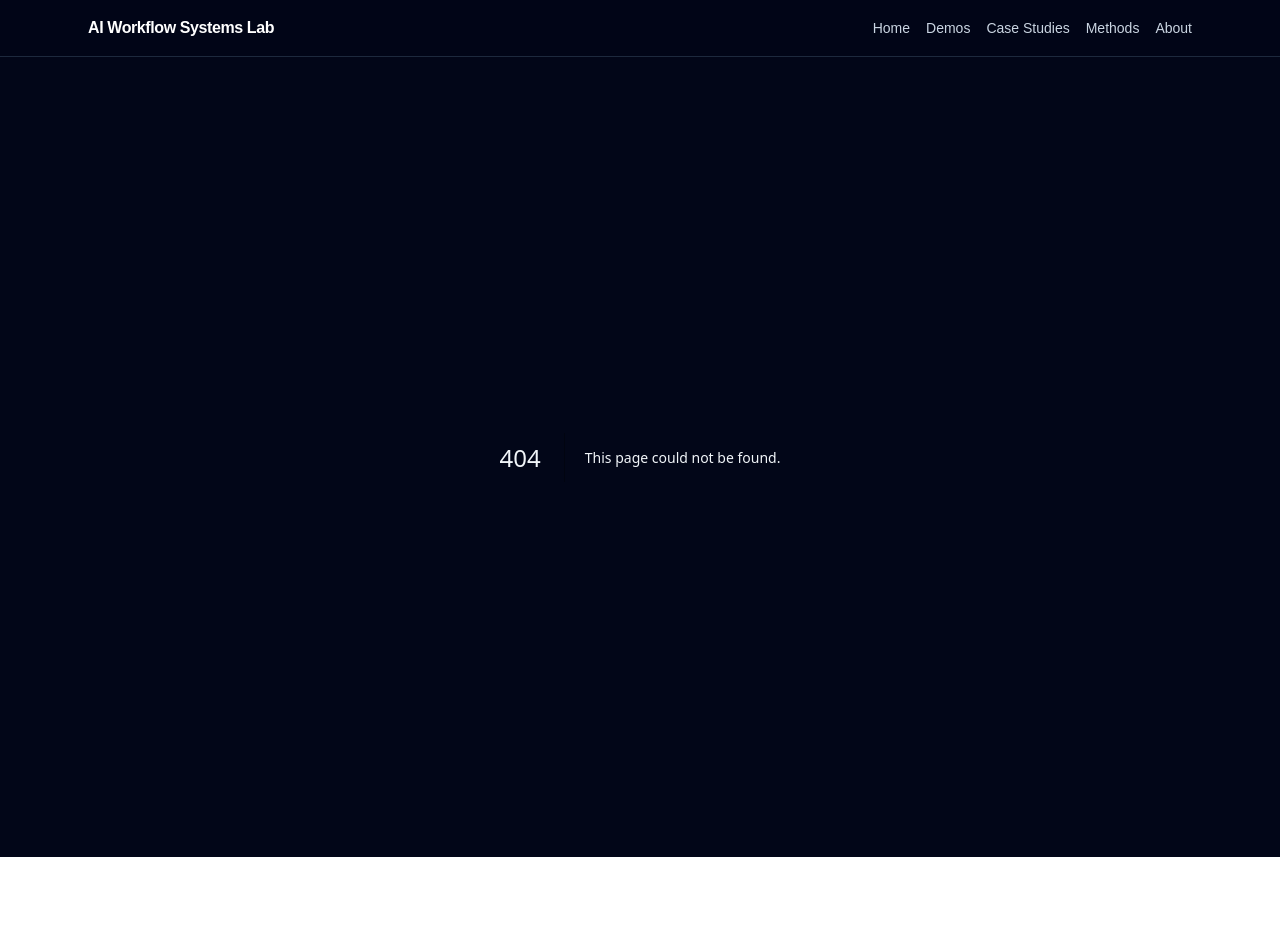
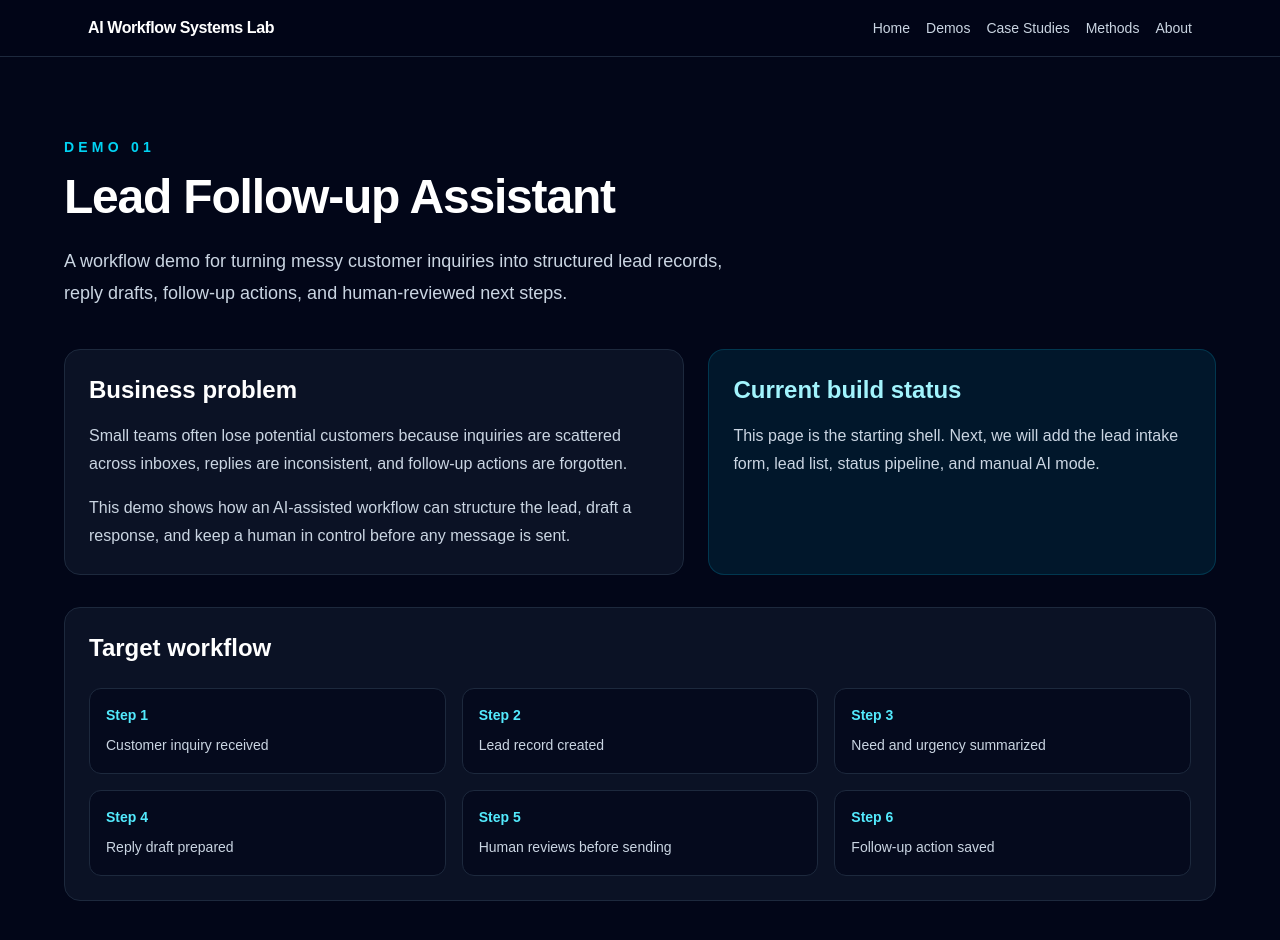
Before and after one commit to solitud3456/ai-workflow-systems-lab, a Next.js app: page /demos/lead-follow-up in a window 1280 px wide. Before the commit this address had no page. Shown: the top 940 px of the page. Before the commit the page ends 857 px from the top, so only its background shows below. Built offline with nearby package versions, Linux system fonts and the light colour scheme.

Commit message:
Add lead follow-up demo page

```diff
--- /dev/null
+++ b/src/app/demos/lead-follow-up/page.tsx
@@ -0,0 +1,75 @@
+import PageHeader from "@/components/PageHeader";
+
+const workflowSteps = [
+  "Customer inquiry received",
+  "Lead record created",
+  "Need and urgency summarized",
+  "Reply draft prepared",
+  "Human reviews before sending",
+  "Follow-up action saved",
+];
+
+export default function LeadFollowUpPage() {
+  return (
+    <main className="min-h-screen bg-slate-950 px-6 py-20 text-slate-100">
+      <section className="mx-auto max-w-6xl">
+        <PageHeader
+          eyebrow="Demo 01"
+          title="Lead Follow-up Assistant"
+          description="A workflow demo for turning messy customer inquiries into structured lead records, reply drafts, follow-up actions, and human-reviewed next steps."
+        />
+
+        <div className="mt-10 grid gap-6 lg:grid-cols-[1.1fr_0.9fr]">
+          <section className="rounded-2xl border border-slate-800 bg-slate-900/70 p-6">
+            <h2 className="text-2xl font-semibold text-white">
+              Business problem
+            </h2>
+
+            <p className="mt-4 leading-7 text-slate-300">
+              Small teams often lose potential customers because inquiries are
+              scattered across inboxes, replies are inconsistent, and follow-up
+              actions are forgotten.
+            </p>
+
+            <p className="mt-4 leading-7 text-slate-300">
+              This demo shows how an AI-assisted workflow can structure the
+              lead, draft a response, and keep a human in control before any
+              message is sent.
+            </p>
+          </section>
+
+          <section className="rounded-2xl border border-cyan-500/20 bg-cyan-500/10 p-6">
+            <h2 className="text-2xl font-semibold text-cyan-200">
+              Current build status
+            </h2>
+
+            <p className="mt-4 leading-7 text-slate-300">
+              This page is the starting shell. Next, we will add the lead intake
+              form, lead list, status pipeline, and manual AI mode.
+            </p>
+          </section>
+        </div>
+
+        <section className="mt-8 rounded-2xl border border-slate-800 bg-slate-900/70 p-6">
+          <h2 className="text-2xl font-semibold text-white">
+            Target workflow
+          </h2>
+
+          <div className="mt-6 grid gap-4 md:grid-cols-3">
+            {workflowSteps.map((step, index) => (
+              <div
+                key={step}
+                className="rounded-xl border border-slate-800 bg-slate-950/60 p-4"
+              >
+                <p className="text-sm font-semibold text-cyan-300">
+                  Step {index + 1}
+                </p>
+                <p className="mt-2 text-sm leading-6 text-slate-300">{step}</p>
+              </div>
+            ))}
+          </div>
+        </section>
+      </section>
+    </main>
+  );
+}
```
